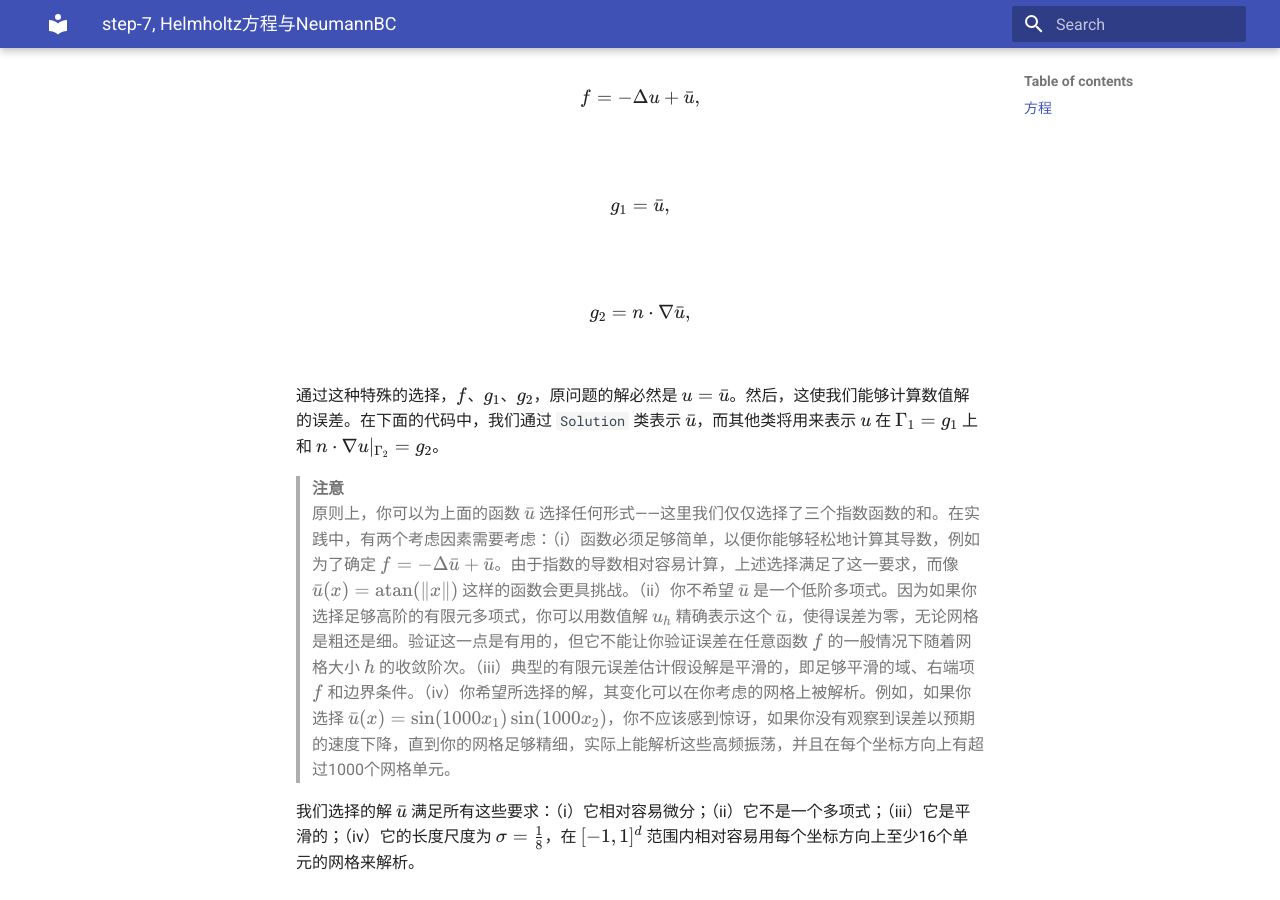
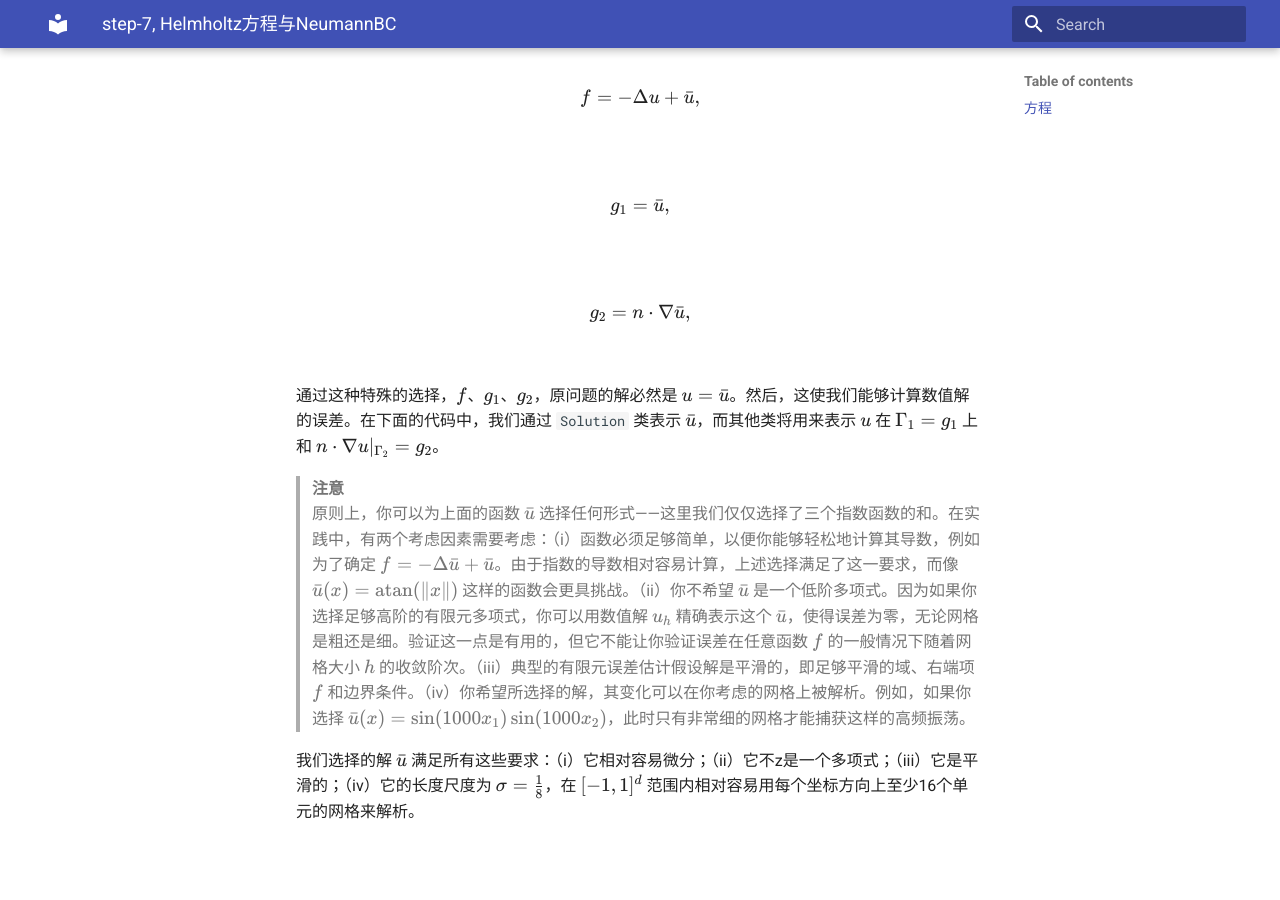
Before and after one commit to ymma98/technotes, an MkDocs documentation site: the page built from docs/FEM/dealii-07_Helmholtz方程与NeumannBC.md, in a window 1280 px wide and 900 px high, scrolled down 2230 px. Built offline with MkDocs 1.6.1 and Material for MkDocs 9.7.7, drawn with Linux system fonts in a browser that asks for light colours; after the commit the page ends 3078 px from its top, so only the background shows below that.

Commit message:
docs/FEM/dealii-07_Helmholtz方程与NeumannBC.md updated from https://stackedit.cn/

```diff
--- a/docs/FEM/dealii-07_Helmholtz方程与NeumannBC.md
+++ b/docs/FEM/dealii-07_Helmholtz方程与NeumannBC.md
@@ -57,11 +57,11 @@ $$ g_2 = n \cdot \nabla \bar{u}, $$
 通过这种特殊的选择，$f$、$g_1$、$g_2$，原问题的解必然是 $u = \bar{u}$。然后，这使我们能够计算数值解的误差。在下面的代码中，我们通过 `Solution` 类表示 $\bar{u}$，而其他类将用来表示 $u$ 在 $\Gamma_1 = g_1$ 上和 $n \cdot \nabla u|_{\Gamma_2} = g_2$。
 
 > **注意**
-> 原则上，你可以为上面的函数 $\bar{u}$ 选择任何形式——这里我们仅仅选择了三个指数函数的和。在实践中，有两个考虑因素需要考虑：（i）函数必须足够简单，以便你能够轻松地计算其导数，例如为了确定 $f = -\Delta \bar{u} + \bar{u}$。由于指数的导数相对容易计算，上述选择满足了这一要求，而像 $\bar{u}(x) = \text{atan}(\|x\|)$ 这样的函数会更具挑战。（ii）你不希望 $\bar{u}$ 是一个低阶多项式。因为如果你选择足够高阶的有限元多项式，你可以用数值解 $u_h$ 精确表示这个 $\bar{u}$，使得误差为零，无论网格是粗还是细。验证这一点是有用的，但它不能让你验证误差在任意函数 $f$ 的一般情况下随着网格大小 $h$ 的收敛阶次。（iii）典型的有限元误差估计假设解是平滑的，即足够平滑的域、右端项 $f$ 和边界条件。（iv）你希望所选择的解，其变化可以在你考虑的网格上被解析。例如，如果你选择 $\bar{u}(x) = \sin(1000x_1)\sin(1000x_2)$，你不应该感到惊讶，如果你没有观察到误差以预期的速度下降，直到你的网格足够精细，实际上能解析这些高频振荡，并且在每个坐标方向上有超过1000个网格单元。
+> 原则上，你可以为上面的函数 $\bar{u}$ 选择任何形式——这里我们仅仅选择了三个指数函数的和。在实践中，有两个考虑因素需要考虑：（i）函数必须足够简单，以便你能够轻松地计算其导数，例如为了确定 $f = -\Delta \bar{u} + \bar{u}$。由于指数的导数相对容易计算，上述选择满足了这一要求，而像 $\bar{u}(x) = \text{atan}(\|x\|)$ 这样的函数会更具挑战。（ii）你不希望 $\bar{u}$ 是一个低阶多项式。因为如果你选择足够高阶的有限元多项式，你可以用数值解 $u_h$ 精确表示这个 $\bar{u}$，使得误差为零，无论网格是粗还是细。验证这一点是有用的，但它不能让你验证误差在任意函数 $f$ 的一般情况下随着网格大小 $h$ 的收敛阶次。（iii）典型的有限元误差估计假设解是平滑的，即足够平滑的域、右端项 $f$ 和边界条件。（iv）你希望所选择的解，其变化可以在你考虑的网格上被解析。例如，如果你选择 $\bar{u}(x) = \sin(1000x_1)\sin(1000x_2)$，此时只有非常细的网格才能捕获这样的高频振荡。
 
-我们选择的解 $\bar{u}$ 满足所有这些要求：（i）它相对容易微分；（ii）它不是一个多项式；（iii）它是平滑的；（iv）它的长度尺度为 $\sigma = \frac{1}{8}$，在 $[-1, 1]^d$ 范围内相对容易用每个坐标方向上至少16个单元的网格来解析。
+我们选择的解 $\bar{u}$ 满足所有这些要求：（i）它相对容易微分；（ii）它不z是一个多项式；（iii）它是平滑的；（iv）它的长度尺度为 $\sigma = \frac{1}{8}$，在 $[-1, 1]^d$ 范围内相对容易用每个坐标方向上至少16个单元的网格来解析。
 
 <!--stackedit_data:
-eyJoaXN0b3J5IjpbLTEzMzQ2NDM5NTksLTQzNDk3OTgwNCwxNz
-U0NjE2NjkzXX0=
+eyJoaXN0b3J5IjpbLTk1MTU1MDkyMCwtNDM0OTc5ODA0LDE3NT
+Q2MTY2OTNdfQ==
 -->
```
